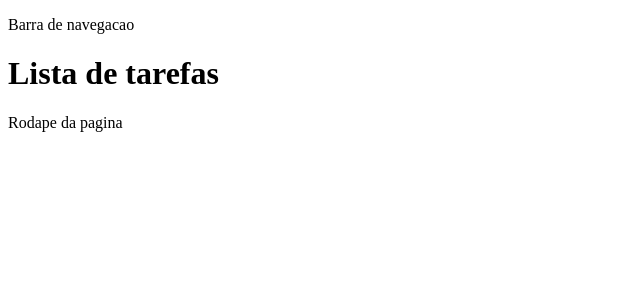
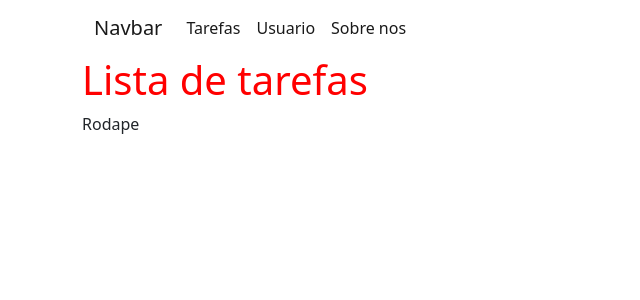
Before and after one commit to miltonmaleiane/todo, a Django app: page / in a window 1280 px wide. Shown: the top 300 px of the page, without its empty margins (0-640 px from the left). Run offline with Django 4.2, Linux system fonts and the light colour scheme.

Commit message:
Adicao de arquivos estaticos

```diff
--- /dev/null
+++ b/tasks/static/css/styles.css
@@ -0,0 +1,3 @@
+h1{
+    color:red;
+}
--- a/tasks/templates/base.html
+++ b/tasks/templates/base.html
@@ -1,15 +1,51 @@
+{% load static%}
 <!DOCTYPE html>
 <html lang="en">
 <head>
     <meta charset="UTF-8">
     <meta http-equiv="X-UA-Compatible" content="IE=edge">
     <meta name="viewport" content="width=device-width, initial-scale=1.0">
+    <link rel="stylesheet" href="https://cdn.jsdelivr.net/npm/bootstrap@5.2.3/dist/css/bootstrap.min.css"
+        integrity="sha384-rbsA2VBKQhggwzxH7pPCaAqO46MgnOM80zW1RWuH61DGLwZJEdK2Kadq2F9CUG65" crossorigin="anonymous">
+    <link rel="stylesheet" href="{% static 'css/styles.css' %}">
+ <!-- <link rel="stylesheet" href="static/css/styles.css"> -->
     <title>{%block title %}{% endblock %}</title>
 </head>
 <body>
-    <p>Barra de navegacao</p>
+    <div class = "container">
+<nav class="navbar navbar-expand-lg bg-body-tertiary">
+    <div class="container-fluid">
+        <a class="navbar-brand" href="#">Navbar</a>
+        <button class="navbar-toggler" type="button" data-bs-toggle="collapse" data-bs-target="#navbarSupportedContent"
+            aria-controls="navbarSupportedContent" aria-expanded="false" aria-label="Toggle navigation">
+            <span class="navbar-toggler-icon"></span>
+        </button>
+        <div class="collapse navbar-collapse" id="navbarSupportedContent">
+            <ul class="navbar-nav me-auto mb-2 mb-lg-0">
+                <li class="nav-item">
+                    <a class="nav-link active" aria-current="page" href="#">Tarefas</a>
+                </li>
+                    <li class="nav-item">
+                        <a class="nav-link active" aria-current="page" href="#">Usuario </a>
+                    </li>
+                    <li class="nav-item">
+                        <a class="nav-link active" aria-current="page" href="#">Sobre nos</a>
+                    </li>
+            </ul>
+
+        </div>
+    </div>
+</nav>
+
     {% block content %}
     {% endblock %}
-    <p>Rodape da pagina</p>
+    <footer>
+        Rodape
+    </footer>
+    </div>
+    <script src="https://cdn.jsdelivr.net/npm/bootstrap@5.2.3/dist/js/bootstrap.bundle.min.js"
+        integrity="sha384-kenU1KFdBIe4zVF0s0G1M5b4hcpxyD9F7jL+jjXkk+Q2h455rYXK/7HAuoJl+0I4"
+        crossorigin="anonymous"></script>
+    <script src="{% static 'js/script.js' %}"></script>
 </body>
 </html>
--- a/tasks/templates/tasks/yourname.html
+++ b/tasks/templates/tasks/yourname.html
@@ -1,5 +1,5 @@
 {%extends 'base.html'%}
-{% block title %} Qual e seu nome {% endblock %}
+{% block title % } Qual e seu nome {% endblock %}
 
 
     {% block content %}
```
Also changed, not shown: 2 other files.
